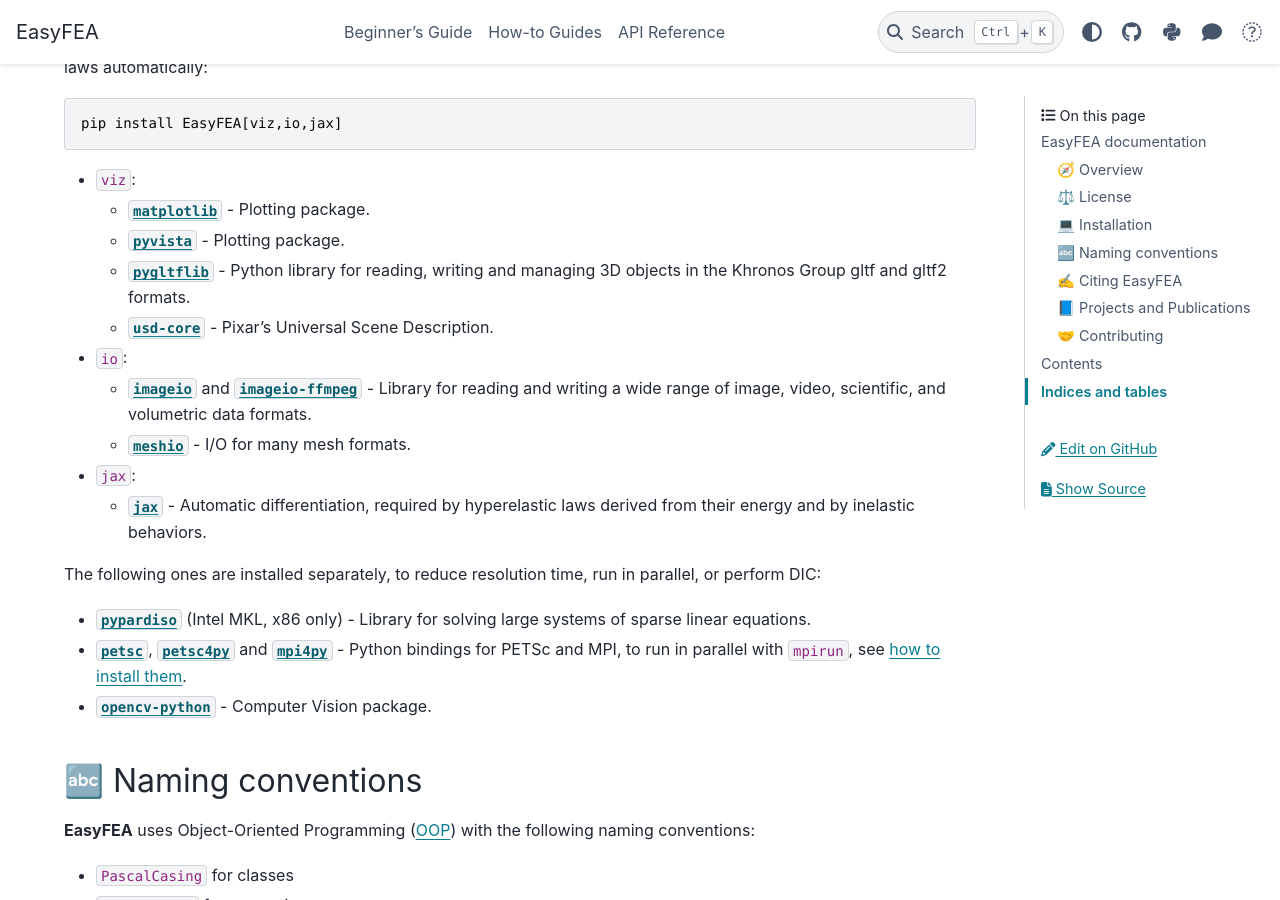
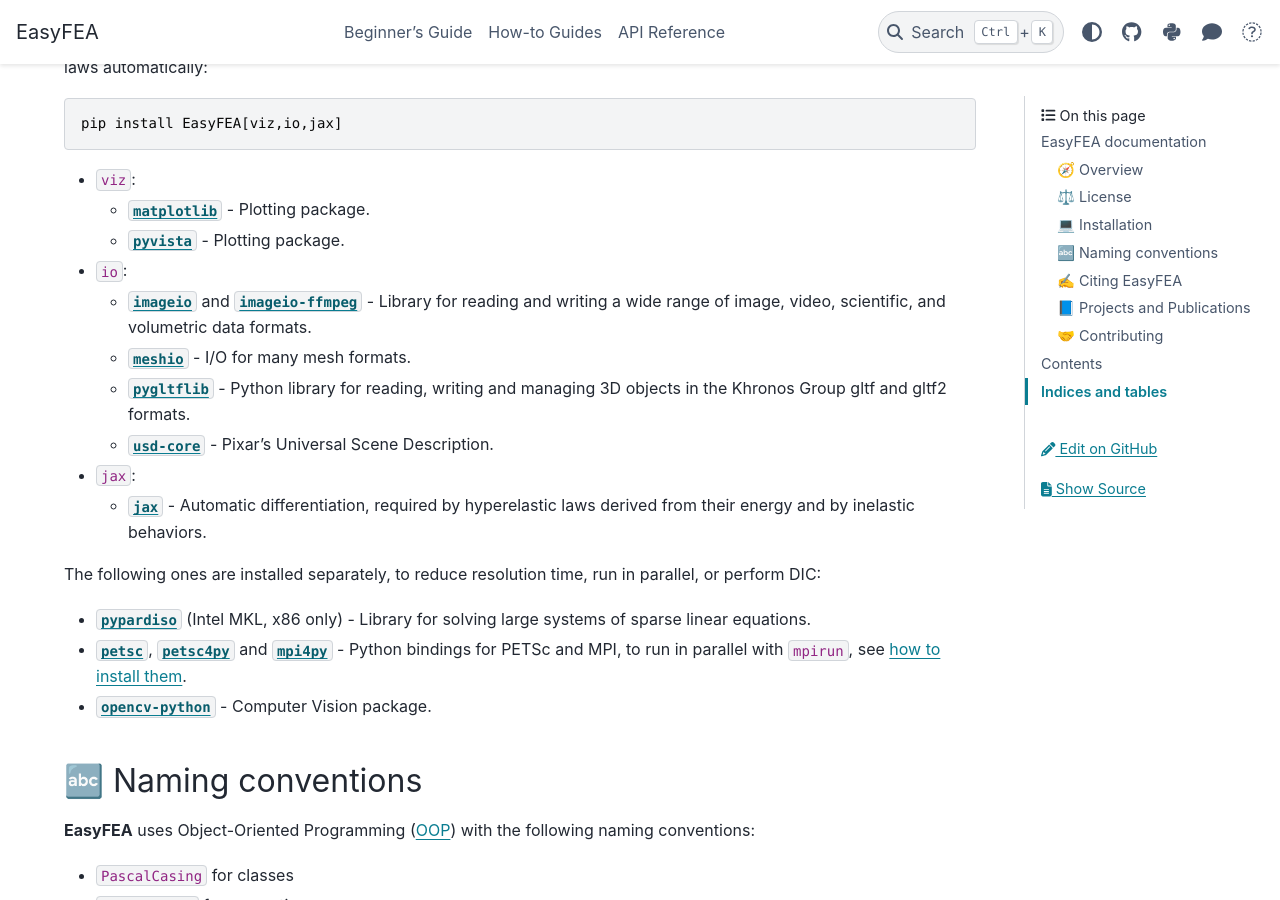
Before and after one commit to matnoel/EasyFEA, a Sphinx documentation site: the page built from docs/index.md, in a window 1280 px wide and 900 px high, scrolled down 2263 px. Built offline with Sphinx 7.4.7 and the PyData theme 0.15.4, drawn with Linux system fonts in a browser that asks for light colours; pages that are not in the unit, such as notebooks, are missing from menus.

```diff
--- a/docs/index.md
+++ b/docs/index.md
@@ -91,16 +91,16 @@ pip install EasyFEA[viz,io,jax]
 - `viz`:
   - [`matplotlib`](https://pypi.org/project/matplotlib/) - Plotting package.
   - [`pyvista`](https://pypi.org/project/pyvista/) - Plotting package.
-  - [`pygltflib`](https://pypi.org/project/pygltflib/) - Python library for reading,
-    writing and managing 3D objects in the Khronos Group gltf and gltf2 formats.
-  - [`usd-core`](https://pypi.org/project/usd-core/) - Pixar's Universal Scene
-    Description.
 - `io`:
   - [`imageio`](https://pypi.org/project/imageio/) and
     [`imageio-ffmpeg`](https://pypi.org/project/imageio-ffmpeg/) - Library for reading
     and writing a wide range of image, video, scientific, and volumetric data formats.
   - [`meshio`](https://github.com/matnoel/meshio/tree/medit_higher_order_elements) - I/O
     for many mesh formats.
+  - [`pygltflib`](https://pypi.org/project/pygltflib/) - Python library for reading,
+    writing and managing 3D objects in the Khronos Group gltf and gltf2 formats.
+  - [`usd-core`](https://pypi.org/project/usd-core/) - Pixar's Universal Scene
+    Description.
 - `jax`:
   - [`jax`](https://pypi.org/project/jax/) - Automatic differentiation, required by
     hyperelastic laws derived from their energy and by inelastic behaviors.
--- a/pyproject.toml
+++ b/pyproject.toml
@@ -40,9 +40,9 @@ lint = [
     "mdformat-myst==0.3.0",
     "import-linter==2.15",
 ]
-io = ["imageio", "imageio[ffmpeg]", "meshio"]
+viz = ["matplotlib", "pyvista"]
+io = ["imageio", "imageio[ffmpeg]", "meshio", "pygltflib", "usd-core"]
 jax = ["jax"]
-viz = ["matplotlib", "pyvista", "pygltflib", "usd-core"]
 
 [project.urls]
 Documentation = "https://easyfea.readthedocs.io/en/latest/"
```
Also changed, not shown: README.md (+4 -4 lines).
